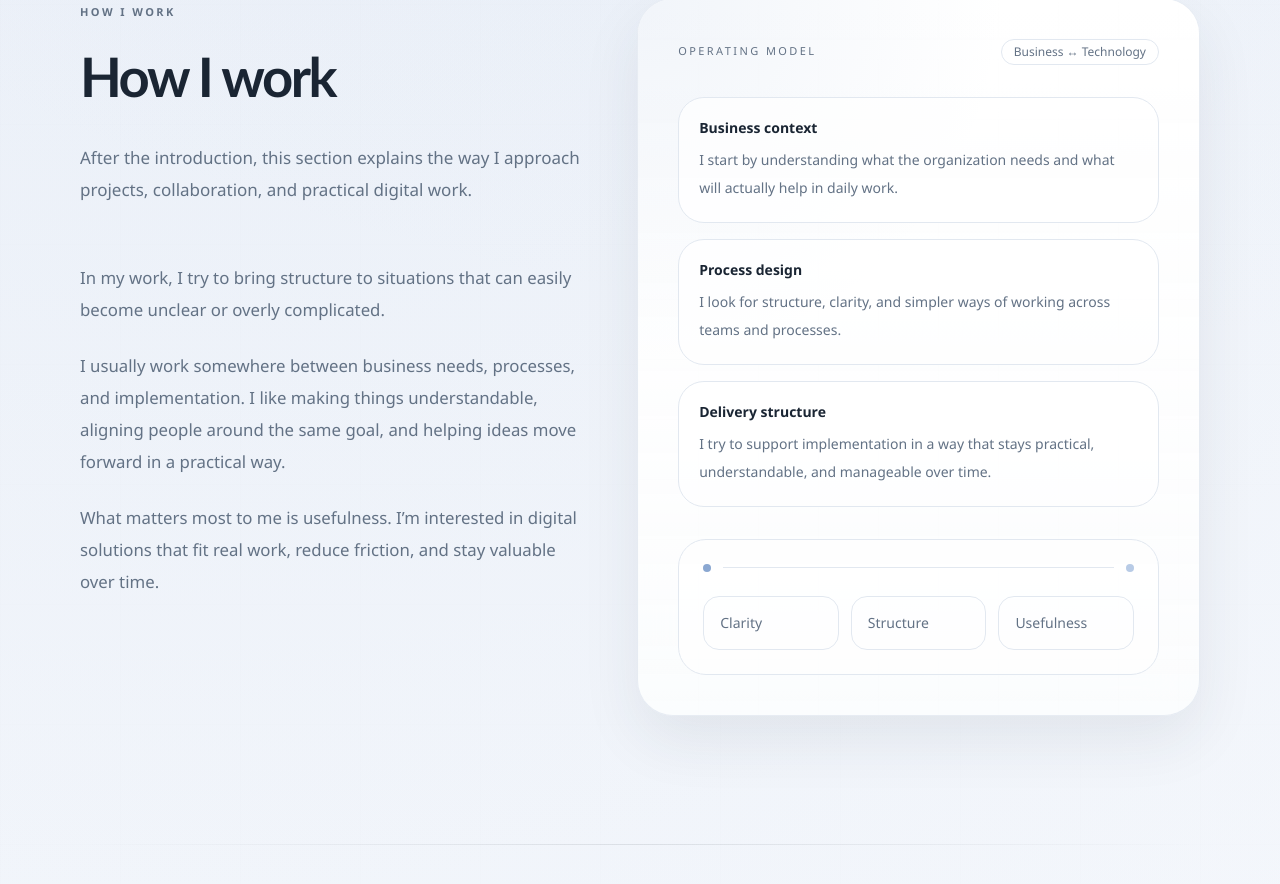
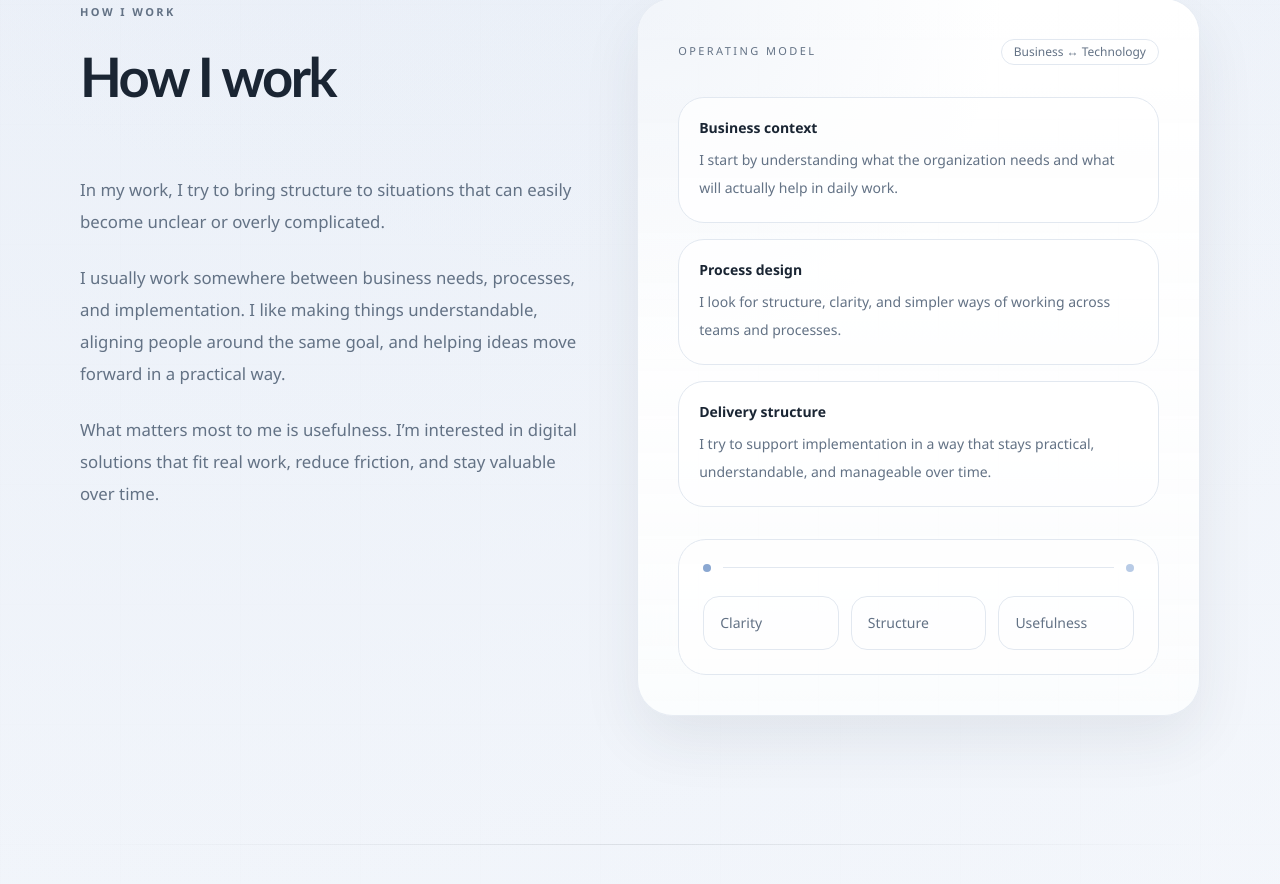
Before and after one commit to zigazl/zigazlogar, a Next.js app: page / in a window 1280 px wide. Shown: the part 2276-3160 px from the top of the page. Built offline with nearby package versions, Linux system fonts and the light colour scheme.

Commit message:
Add GitHub profile and update about

```diff
--- a/components/about-section.tsx
+++ b/components/about-section.tsx
@@ -17,7 +17,6 @@ export function AboutSection({ about }: AboutProps) {
           <SectionIntro
             eyebrow="How I Work"
             title={about.title}
-            copy="After the introduction, this section explains the way I approach projects, collaboration, and practical digital work."
           />
           <div className="space-y-6">
             {about.paragraphs.map((paragraph, index) => (
```
